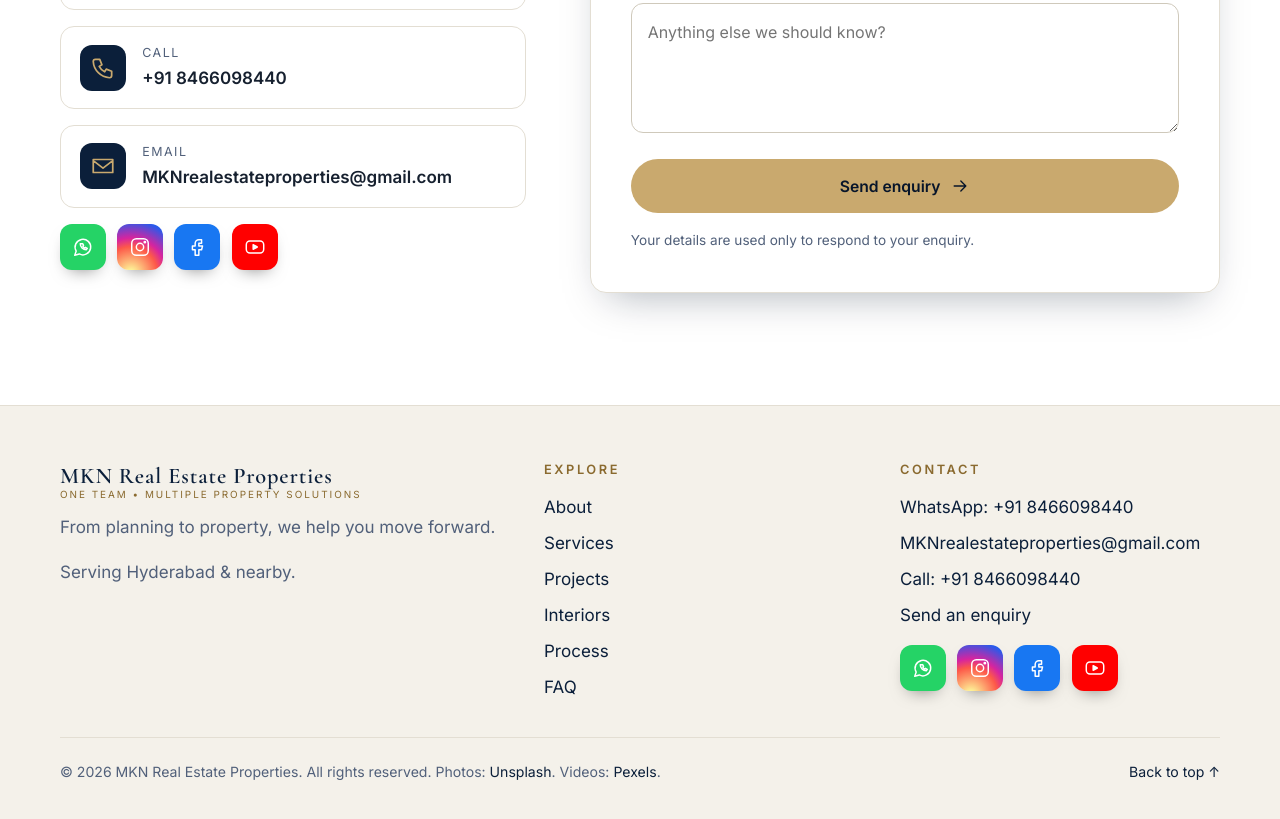
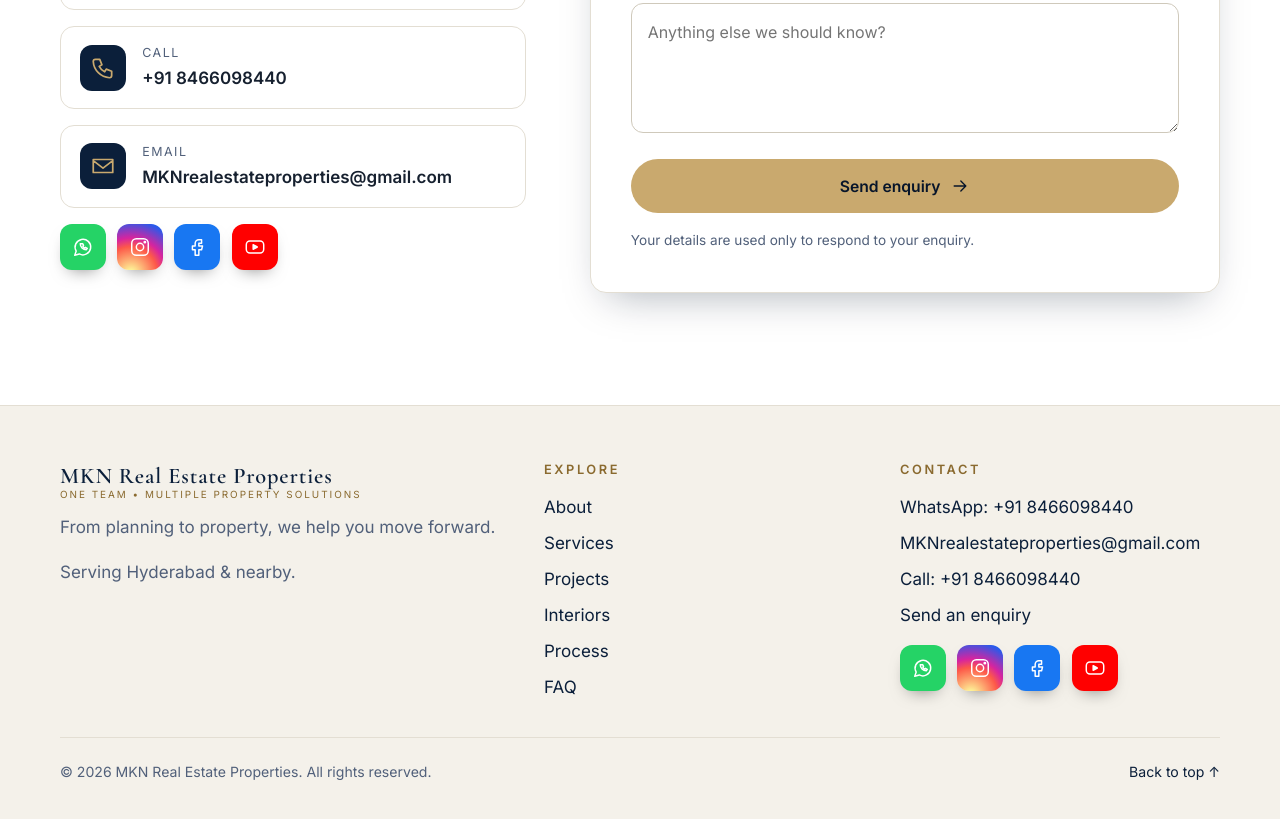
Before and after one commit to mknrealestateproperties-dev/Mkn-realestate-, a plain HTML site: page index.html in a window 1280 px wide. Shown: the part 9093-9912 px from the top of the page. Drawn offline with nearby package versions, Linux system fonts and the light colour scheme.

Commit message:
Update index.html

```diff
--- a/index.html
+++ b/index.html
@@ -1129,7 +1129,7 @@ footer .logo-text span{color:var(--gold-700)}
       </div>
     </div>
     <div class="foot-bottom">
-      <span>© <span id="year">2026</span> MKN Real Estate Properties. All rights reserved. Photos: <a href="https://unsplash.com" target="_blank" rel="noopener">Unsplash</a>. Videos: <a href="https://www.pexels.com" target="_blank" rel="noopener">Pexels</a>.</span>
+      <span>© <span id="year">2026</span> MKN Real Estate Properties. All rights reserved.</span>
       <a href="#top">Back to top ↑</a>
     </div>
   </div>
```
